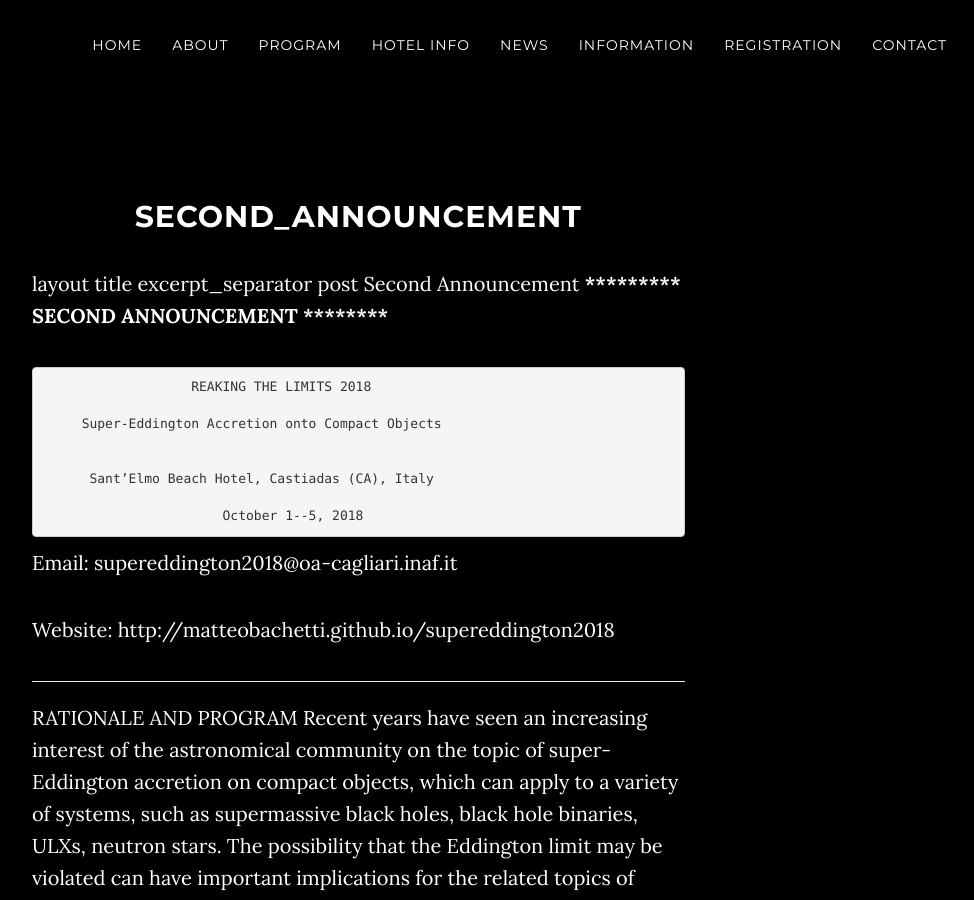
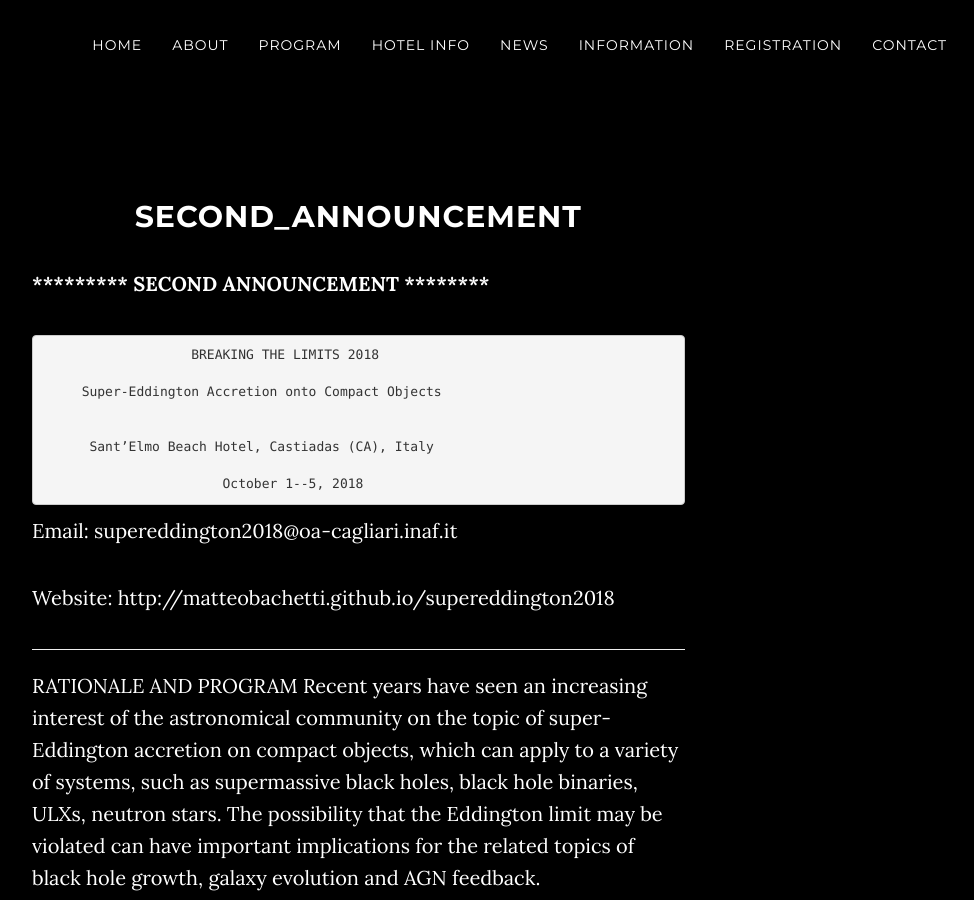
Before and after one commit to breakingthelimits/supereddington2018, a Jekyll site: the page built from _posts/2018-03-13-Second_Announcement.md, in a window 1280 px wide and 900 px high. Shown: the whole window, without its empty margins (248-1222 px from the left). Built offline with Jekyll 4.4.1, drawn with Linux system fonts in a browser that asks for light colours; our own code applies the rules of GitHub Pages for plain Markdown files.

Commit message:
Update 2018-03-13-Second_Announcement.md

```diff
--- a/_posts/2018-03-13-Second_Announcement.md
+++ b/_posts/2018-03-13-Second_Announcement.md
@@ -1,10 +1,7 @@
-layout	title	excerpt_separator
-post
-Second Announcement
-<!--more-->
+
 *********************** SECOND ANNOUNCEMENT **********************
 
-                       REAKING THE LIMITS 2018
+                       BREAKING THE LIMITS 2018
 
          Super-Eddington Accretion onto Compact Objects
 
```
